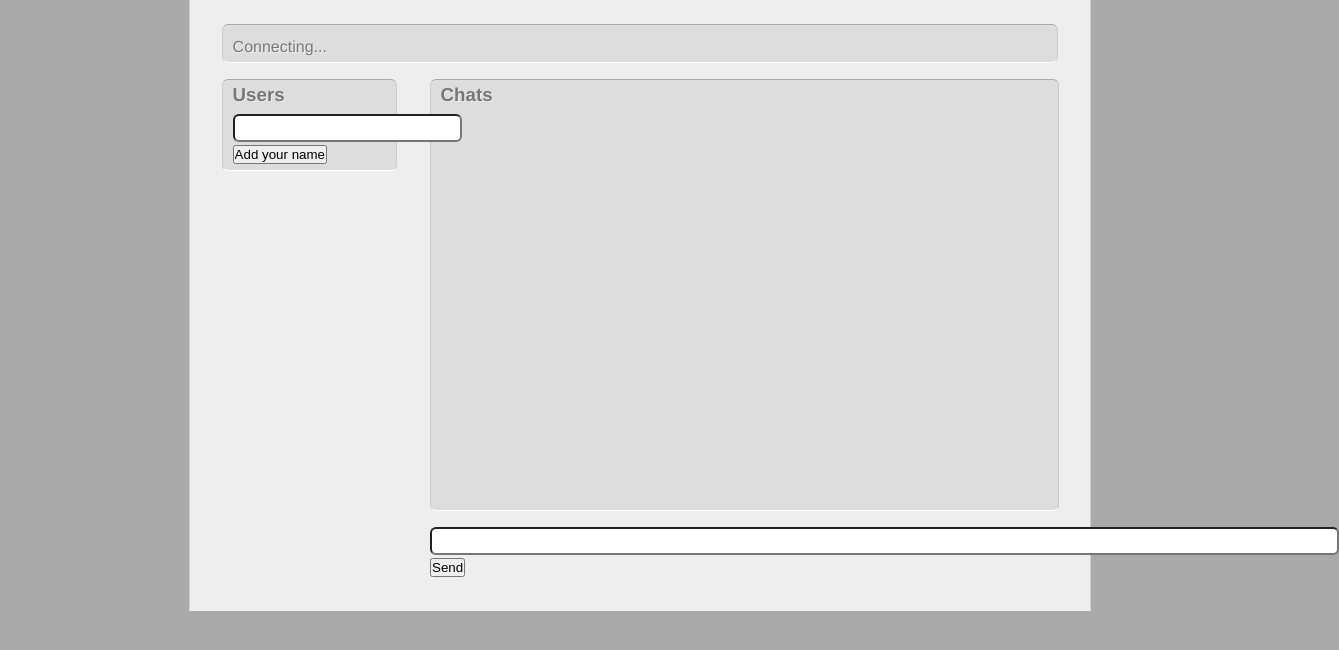
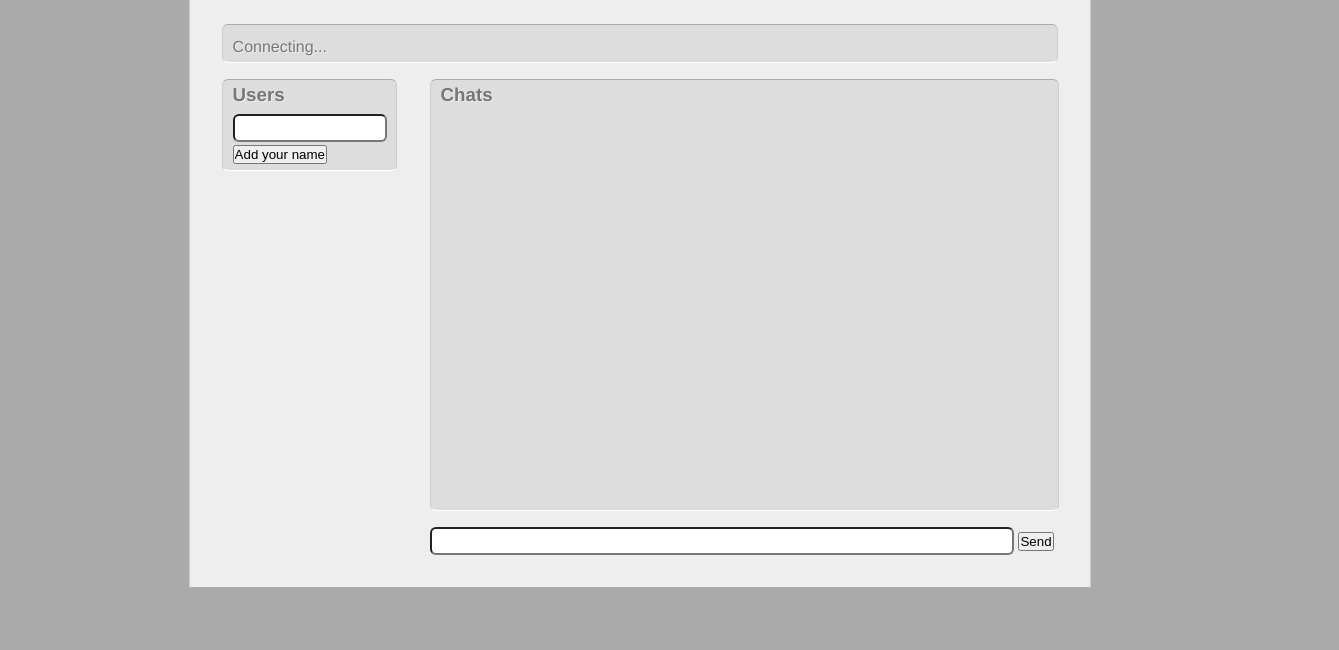
Before and after one commit to futuremint/IndyJS-chat, a plain HTML site: page public/index.html in a window 1280 px wide. Shown: the whole page, 1339 px wide, since content can reach past the window. Drawn offline with nearby package versions, Linux system fonts and the light colour scheme.

Commit message:
Give inputs a fixed width.

```diff
--- a/public/index.html
+++ b/public/index.html
@@ -16,7 +16,7 @@
         <h3>Users</h3>
         <ul></ul>
         <form id="add">
-          <input type="text" size="26" id="add-name" />
+          <input type="text" id="add-name" />
           <input type="submit" value="Add your name" />
         </form>
       </div>
@@ -30,7 +30,7 @@
       </div>
       <p id="name"></p>
       <form id="talk">
-        <input type="text" size="111" id="chat-text" />
+        <input type="text" id="chat-text" />
         <input type="submit" value="Send" />
       </form>
     </div>
--- a/public/main.css
+++ b/public/main.css
@@ -78,6 +78,9 @@ div h3 {
    border-top: 1px solid #ddd;
    padding-top: 0.4em
 }
+#add-name{
+   width: 150px
+}
 #name {
    margin: -28px 0 -60px 0.6em;
    clear: left;
@@ -90,6 +93,9 @@ div h3 {
    clear:both;
    margin: 0 0 2em 240px;
 }
+#chat-text{
+   width: 580px
+}
 input[type='text'] {
    height: 1.8em;
    color: #555;
```
